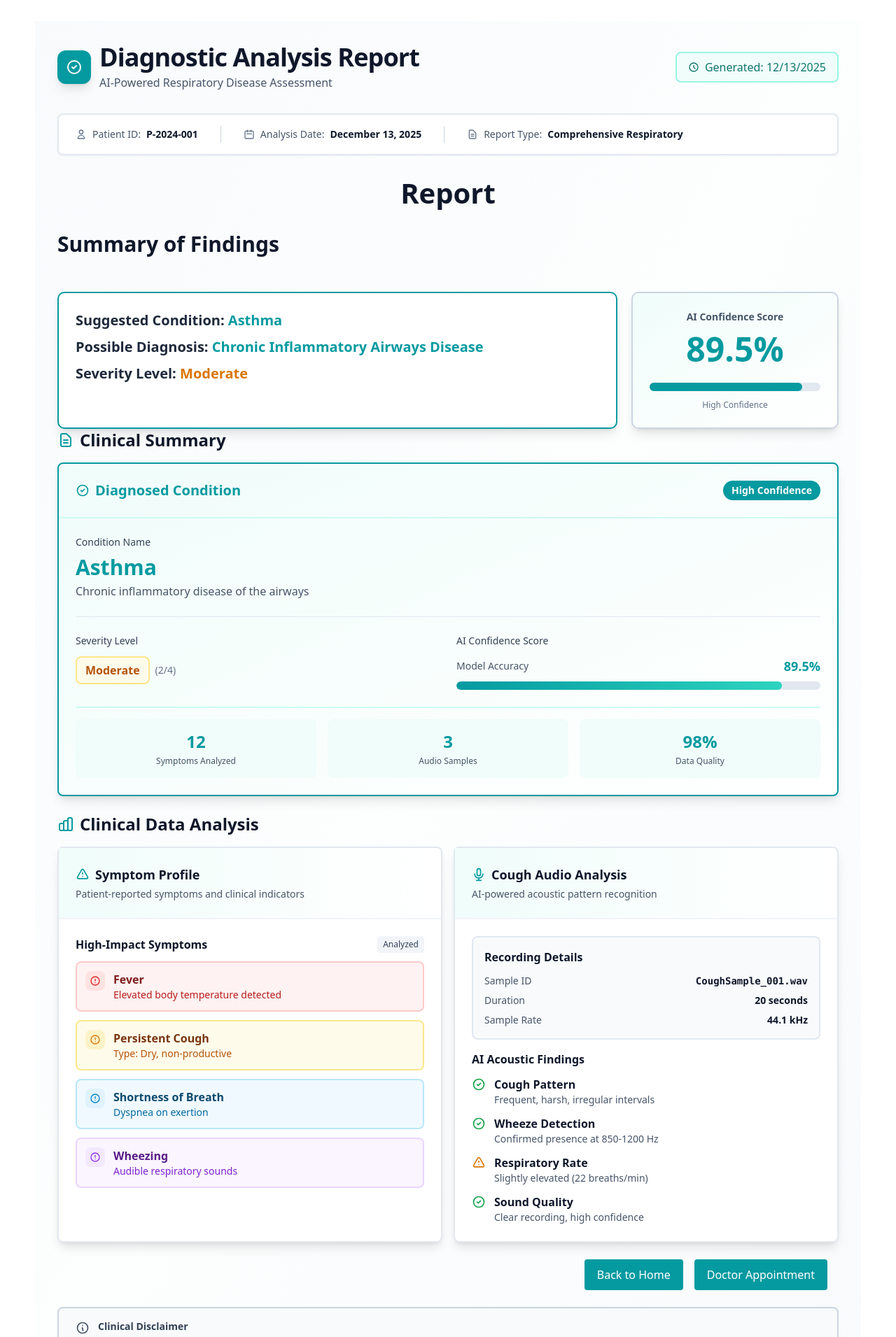
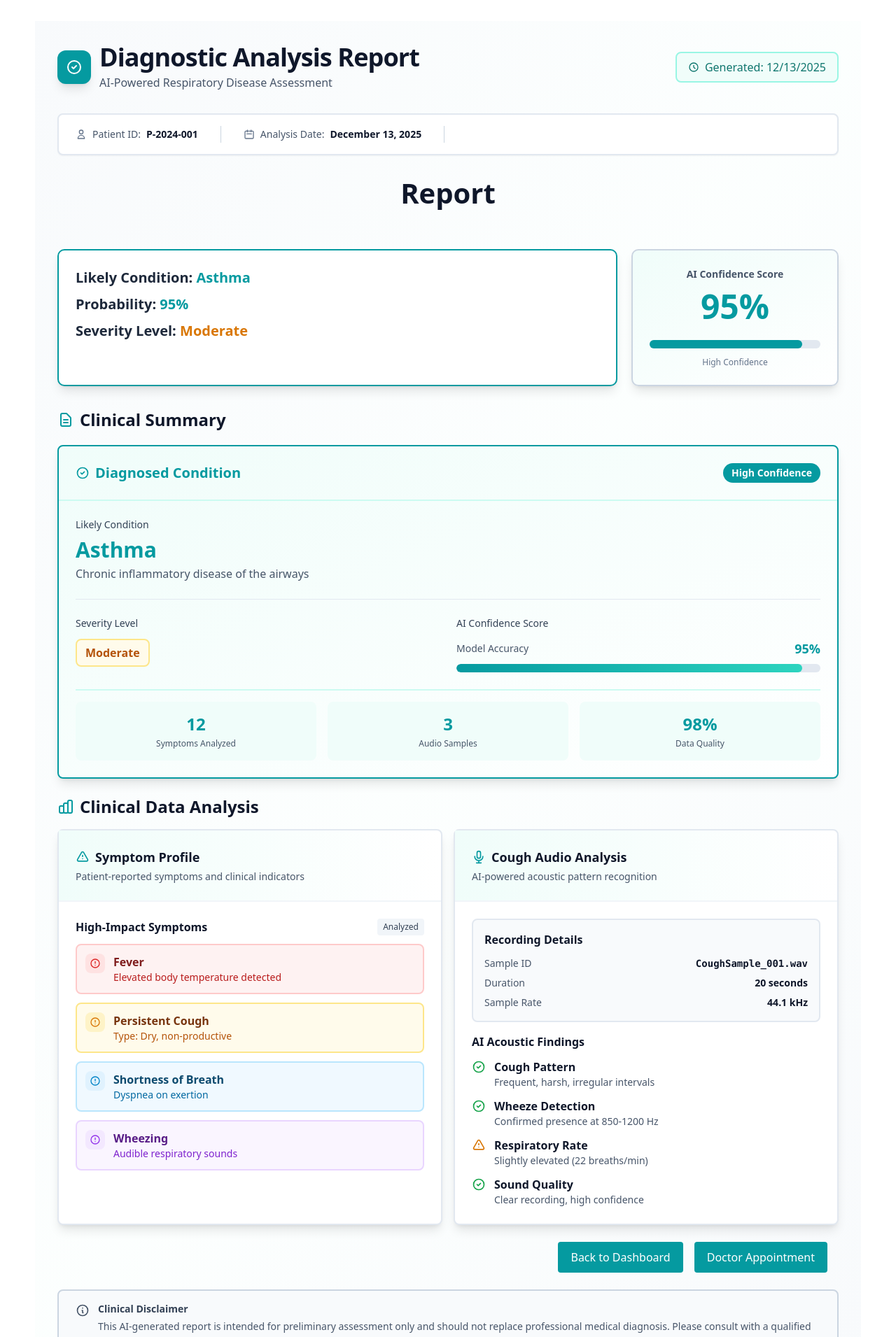
Before and after one commit to Zulqarnain-AI/Final_Year_Project, a React app in the folder Frontend/: page /Report in a window 1280 px wide. Shown: the top 1911 px of the page at 70% size. Built offline with nearby package versions, Linux system fonts and the light colour scheme; the HTML template or start-up script is replaced by a standard one.

Commit message:
updated doctor appointment module

```diff
--- a/Frontend/src/components/doctor_apointment/DoctorList.jsx
+++ b/Frontend/src/components/doctor_apointment/DoctorList.jsx
@@ -2,6 +2,7 @@ import React from 'react';
 import doctor1 from "./images/doctor1.png";
 import doctor2 from "./images/doctor2.png";
 import doctor3 from "./images/doctor3.png";
+import doctor4 from "./images/doctor4.png";
 import { useNavigate } from 'react-router-dom';
 
 // --- Mock Data (Replace with your actual API fetch) ---
@@ -14,6 +15,13 @@ const mockDoctors = [
     details: "Experienced cardiologist specializing in non-invasive procedures and preventative care.",
   },
   {
+    id: 103,
+    name: "Dr. Sophia Reyes",
+    specialization: "Dermatology",
+    image: `${doctor3}`, // Placeholder
+    details: "Leading dermatologist with expertise in cosmetic treatments and complex skin conditions.",
+  },
+  {
     id: 102,
     name: "Dr. Marcus Chen",
     specialization: "Pediatrics",
@@ -21,18 +29,11 @@ const mockDoctors = [
     details: "Passionate pediatrician focused on early childhood development and vaccinations.",
   },
   {
-    id: 103,
-    name: "Dr. Sophia Reyes",
-    specialization: "Dermatology",
-    image: `${doctor3}`, // Placeholder
-    details: "Leading dermatologist with expertise in cosmetic treatments and complex skin conditions.",
-  },
-  {
     id: 104,
-    name: "Dr. Sophia Reyes",
-    specialization: "Dermatology",
-    image: `${doctor3}`, // Placeholder
-    details: "Leading dermatologist with expertise in cosmetic treatments and complex skin conditions.",
+    name: "Dr. Elena Vance",
+    specialization: "Pediatrics",
+    image: `${doctor4}`, // Placeholder
+    details: "Compassionate pediatrician dedicated to comprehensive child wellness, from routine neonatal care to adolescent health management.",
   },
 ];
 // --------------------------------------------------------
--- a/Frontend/src/components/doctor_apointment/DoctorPeofile.jsx
+++ b/Frontend/src/components/doctor_apointment/DoctorPeofile.jsx
@@ -3,6 +3,7 @@ import { useParams, useNavigate } from 'react-router-dom';
 import doctor1 from "./images/doctor1.png";
 import doctor2 from "./images/doctor2.png";
 import doctor3 from "./images/doctor3.png";
+import doctor4 from "./images/doctor4.png";
 
 // Helper function to format date for display (e.g., 2025-12-16 -> Tue, Dec 16)
 const formatDate = (dateString) => {
@@ -63,9 +64,9 @@ const mockDoctors = [
     },
     {
         id: 104,
-        name: "Dr. David Smith",
-        specialization: "Oncology",
-        image:`${doctor3}`, // Using same image for mock
+        name: "Dr. Elena Vance",
+        specialization: "Pediatrics",
+        image:`${doctor4}`, // Using same image for mock
         details: "Specializes in lung cancer treatment and research. Committed to providing compassionate and evidence-based care.",
         clinic: "BreatheWell Cancer Center",
         location: "200 Health Way",
--- a/Frontend/src/components/input/Reportdetail.jsx
+++ b/Frontend/src/components/input/Reportdetail.jsx
@@ -1,10 +1,12 @@
+import { Link } from "react-router-dom";
+
 function ReportDetail() {
   const diseaseData = {
     name: "Asthma",
     description: "Chronic inflammatory disease of the airways",
     severity: "Moderate",
     severityLevel: "2/4",
-    confidenceScore: 89.5,
+    confidenceScore: 95,
     color: "teal", // using teal color scheme
   };
 
@@ -106,25 +108,7 @@ function ReportDetail() {
                 </span>
               </div>
               <div className="h-6 w-px bg-slate-300"></div>
-              <div className="flex items-center gap-2">
-                <svg
-                  className="h-4 w-4 text-slate-500"
-                  fill="none"
-                  viewBox="0 0 24 24"
-                  stroke="currentColor"
-                >
-                  <path
-                    strokeLinecap="round"
-                    strokeLinejoin="round"
-                    strokeWidth={2}
-                    d="M9 12h6m-6 4h6m2 5H7a2 2 0 01-2-2V5a2 2 0 012-2h5.586a1 1 0 01.707.293l5.414 5.414a1 1 0 01.293.707V19a2 2 0 01-2 2z"
-                  />
-                </svg>
-                <span className="text-slate-600">Report Type:</span>
-                <span className="font-semibold text-slate-900">
-                  Comprehensive Respiratory
-                </span>
-              </div>
+
             </div>
           </div>
         </div>
@@ -133,20 +117,18 @@ function ReportDetail() {
           Report
         </h1>
 
-        <p className="text-[30px] font-bold text-slate-900 mb-4">
-          Summary of Findings
-        </p>
+
 
         <div className="flex gap-5 w-full flex-wrap lg:flex-nowrap">
           <div className="w-full lg:w-[800px] mt-[30px] border-2 border-[#059AA0] p-6 shadow-lg rounded-[10px] bg-white">
             <p className="text-[20px] mb-2 text-slate-800">
-              <span className="font-semibold">Suggested Condition:</span>{" "}
+              <span className="font-semibold">Likely Condition:</span>{" "}
               <span className="text-[#059AA0] font-bold">Asthma</span>
             </p>
             <p className="text-[20px] mb-2 text-slate-800">
-              <span className="font-semibold">Possible Diagnosis:</span>{" "}
+              <span className="font-semibold">Probability: </span>{" "}
               <span className="text-[#059AA0] font-bold">
-                Chronic Inflammatory Airways Disease
+                95%
               </span>
             </p>
             <p className="text-[20px] text-slate-800">
@@ -161,7 +143,7 @@ function ReportDetail() {
                 AI Confidence Score
               </p>
               <div className="text-5xl font-bold text-[#059AA0] mb-2">
-                89.5%
+                95%
               </div>
               <div className="w-full bg-slate-200 rounded-full h-3 mt-4">
                 <div
@@ -176,7 +158,7 @@ function ReportDetail() {
 
         {/* Primary Diagnosis Section */}
         <div className="mb-6">
-          <h2 className="text-2xl font-bold text-slate-900 mb-4 flex items-center gap-2">
+          <h2 className="text-2xl font-bold text-slate-900 mb-5 flex items-center gap-2 mt-8">
             <svg
               className="h-6 w-6 text-[#059AA0]"
               fill="none"
@@ -222,7 +204,7 @@ function ReportDetail() {
               <div>
                 <div className="flex items-center justify-between mb-2">
                   <span className="text-sm font-medium text-slate-700">
-                    Condition Name
+                    Likely Condition
                   </span>
                 </div>
                 <p className="text-3xl font-bold text-[#059AA0] mb-1">
@@ -242,9 +224,7 @@ function ReportDetail() {
                     <div className="px-3 py-1.5 bg-amber-50 text-amber-700 border-2 border-amber-200 rounded-lg font-semibold">
                       {diseaseData.severity}
                     </div>
-                    <span className="text-sm text-slate-500">
-                      ({diseaseData.severityLevel})
-                    </span>
+
                   </div>
                 </div>
                 <div>
@@ -614,13 +594,13 @@ function ReportDetail() {
           </div>
         </div>
         <div className="flex flex-row justify-end mb-6 w-full">
-          <button className="mr-4 bg-[#059AA0] text-white py-2 px-4 rounded border-2 border-transparent hover:bg-white hover:text-[#059AA0] hover:border-[#059AA0] transition-all duration-300">
-            Back to Home
-          </button>
+          <Link to="/dashboard" className="mr-4 bg-[#059AA0] text-white py-2 px-4 rounded border-2 border-transparent hover:bg-white hover:text-[#059AA0] hover:border-[#059AA0] transition-all duration-300">
+            Back to Dashboard
+          </Link>
 
-          <button className="mr-4 bg-[#059AA0] text-white py-2 px-4 rounded border-2 border-transparent hover:bg-white hover:text-[#059AA0] hover:border-[#059AA0] transition-all duration-300">
+          <Link to="/DoctorList" className="mr-4 bg-[#059AA0] text-white py-2 px-4 rounded border-2 border-transparent hover:bg-white hover:text-[#059AA0] hover:border-[#059AA0] transition-all duration-300">
             Doctor Appointment
-          </button>
+          </Link>
         </div>
 
         {/* Footer Notice */}
```
Also changed, not shown: Frontend/src/components/doctor_apointment/images/doctor4.png (added).
